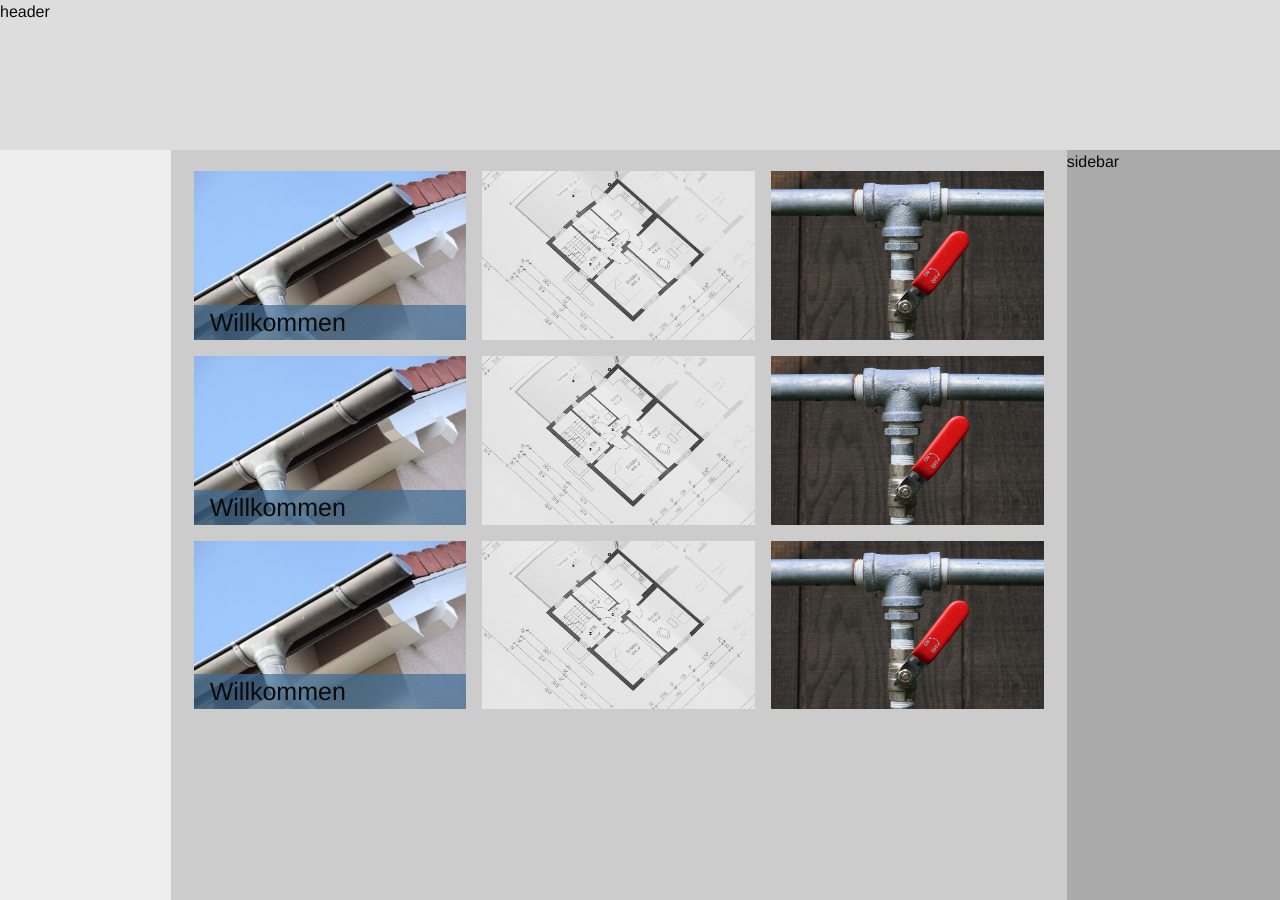
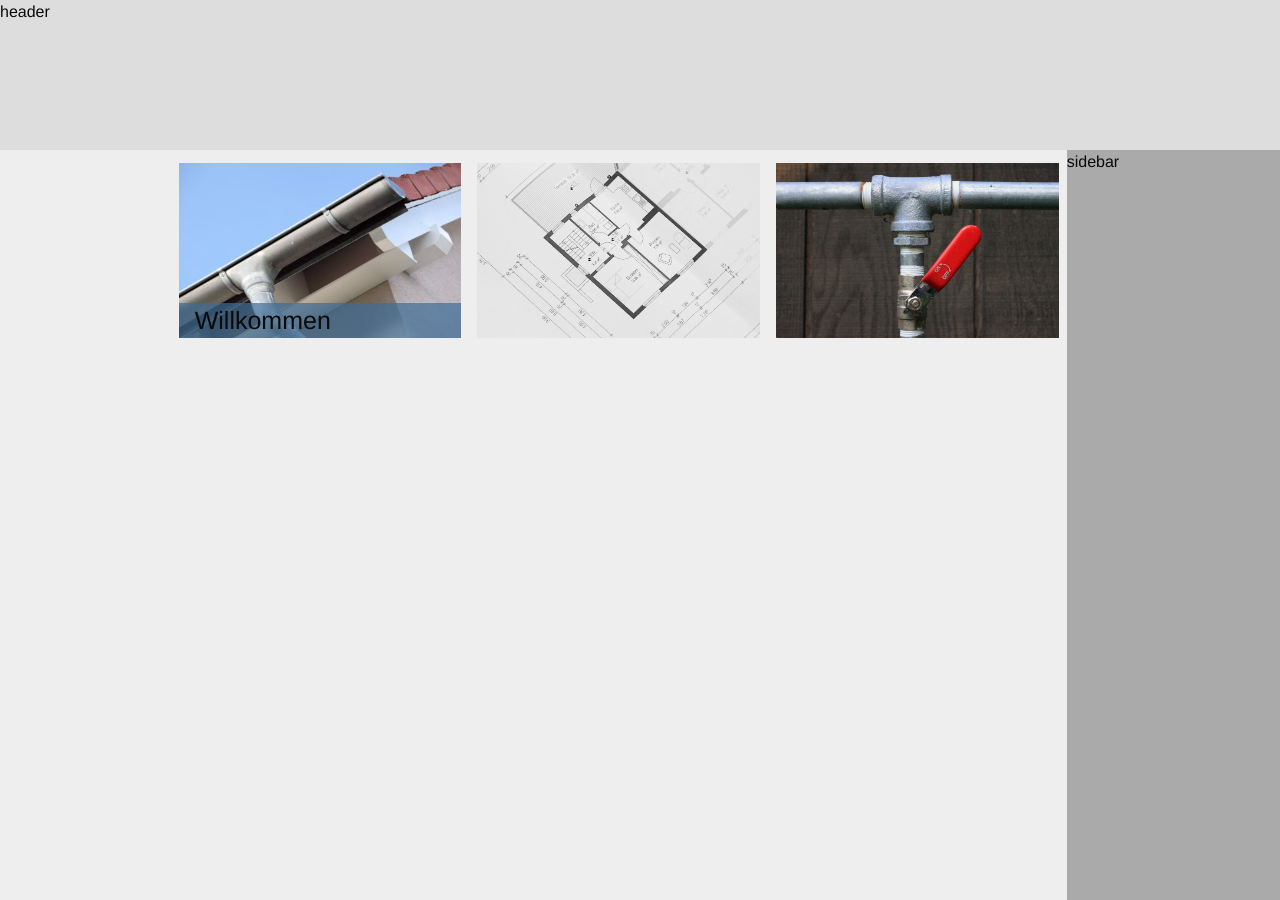
Before and after one commit to elenoid/web-tEigenmann2, a Jekyll site: the page built from index.html, in a window 1280 px wide. Built offline with Jekyll 4.4.1, drawn with Linux system fonts in a browser that asks for light colours; nearby versions of some CDN libraries.

```diff
--- a/Gemfile
+++ b/Gemfile
@@ -20,6 +20,7 @@
 # If you have any plugins, put them here!
 group :jekyll_plugins do
   gem "jekyll-feed", "~> 0.6"
+  gem 'octopress-minify-html'
   gem 'jekyll-livereload'
 end
 
--- a/_config.yml
+++ b/_config.yml
@@ -11,6 +11,9 @@
   Google search results) and in your feed.xml site description.
 baseurl: "" # the subpath of your site, e.g. /blog
 url: "" # the base hostname & protocol for your site, e.g. http://example.com
+
+# uglifier
+env: production
 
 # Build settings
 markdown: kramdown
--- a/_sass/style-main-page.scss
+++ b/_sass/style-main-page.scss
@@ -11,15 +11,15 @@
 }
 
 
-.sections-and-sidebar-main-cell{
+.sections-and-sidebar-main_cell{
   background-color: #eee;
 }
 
 
-.sections-and-sidebar-main-grid-x{
+.sections-and-sidebar-main_grid-x{
   height: 100%;
 
-  .sections-content-grid-container{
+  .sections-content_grid-container{
     padding-top: 0.8rem;
     padding-bottom: 0.8rem;
     overflow-y: auto;
@@ -32,17 +32,42 @@
     height: 100%;
   }
 
-  .sections-content-cell{
-    background-color: #ccc;
+  .sections-content_cell{
+    // background-color: #ccc;
     @media(min-width: 640px){
       width: 66.66667%;
     }
+    @media(min-width: 640px) and (max-width: 1024px){
+      width: 75%;
+    }
     @media(min-width: 1024px) and (max-width: 1224px) and (min-height: 830px){
-      width: 82%;
+      width: 83.33333%;
     }
     @media(min-width: 1224px) and (max-width: 1624px) and (min-height: 830px){
       width: 70%;
     }
+  }
+}
+
+
+
+
+
+
+
+.sections-content_grid-y{
+  justify-content: space-between;
+  @media(min-width: 640px){
+    height: 100%;
+  }
+  @media(min-width: 640px) and (max-width: 1324px) and (min-height: 600px){
+    justify-content: flex-start;
+  }
+
+  .grid-margin-x > .cell {
+    width: calc(100% - 1rem);
+    margin-left: 0.5rem;
+    margin-right: 0.5rem;
   }
 
   img{
@@ -53,7 +78,6 @@
     top: 0;
     bottom: 0;
     left: 0;
-  }
   }
 
   figcaption{
@@ -70,34 +94,17 @@
     bottom: 0;
   }
 
-.cell-width:hover figcaption{
-  height: 100%;
-}
-
-
-
-
-
-
-.cell-width{
+  .figure-width{
     width: 100%;
-  margin: 0.5rem;
+    // margin: 0.5rem;
     position: relative;
     overflow: hidden;
-  background-color: limegreen;
+    padding-top: 63%;
     @media(min-width: 640px){
       padding-top: 19.5%;
     }
   }
-.cell-height{
-  // background-color: #ddd;
-}
-.grid-section{
-  justify-content: space-between;
-  @media(min-width: 640px){
+  .figure-width:hover figcaption{
     height: 100%;
   }
-  @media(min-width: 640px) and (max-width: 1324px) and (min-height: 600px){
-    justify-content: flex-start;
 }
-}
--- a/index.html
+++ b/index.html
@@ -8,16 +8,16 @@
     <header class="cell medium-2 header">
       header
     </header>
-    <div class="cell auto sections-and-sidebar-main-cell">
-      <div class="grid-x align-right sections-and-sidebar-main-grid-x">
-        <div class="cell sections-content-cell"> <!-- default medium-8, settings in css -->
+    <div class="cell auto sections-and-sidebar-main_cell">
+      <div class="grid-x align-right sections-and-sidebar-main_grid-x">
+        <div class="cell sections-content_cell"> <!-- default medium-8, settings in css -->
           <!-- CONTENT SECTION -->
-          <div class="grid-container fluid  sections-content-grid-container">
-            <div class="grid-y grid-section">
+          <div class="grid-container fluid  sections-content_grid-container">
+            <div class="grid-y sections-content_grid-y">
 
-              <div class="cell cell-height">
-                <div class="grid-x">
-                  <div class="cell cell-width small-12 medium-auto">
+              <div class="cell row-height">
+                <div class="grid-x grid-margin-x">
+                  <figure class="cell figure-width small-12 medium-auto">
                     <img src="img/willkommen.jpg" alt="willkommen">
                     <figcaption>
                       <h4>Willkommen</h4>
@@ -29,65 +29,15 @@
                        </p>
                        <hr>
                     </figcaption>
-                  </div>
-                  <div class="cell cell-width small-12 medium-auto">
+                  </figure>
+                  <figure class="cell figure-width small-12 medium-auto">
                     <img src="img/neubau.jpg" alt="willkommen">
-                  </div>
-                  <div class="cell cell-width small-12 medium-auto">
+                  </figure>
+                  <figure class="cell figure-width small-12 medium-auto">
                     <img src="img/umbau.jpg" alt="willkommen">
-                  </div>
+                  </figure>
                 </div>
               </div>
-
-              <div class="cell cell-height">
-                <div class="grid-x">
-                  <div class="cell cell-width small-12 medium-auto">
-                    <img src="img/willkommen.jpg" alt="willkommen">
-                    <figcaption>
-                      <h4>Willkommen</h4>
-                      <hr>
-                      <p>
-                        Lorem ipsum dolor sit amet, consetetur sadipscing elitr, sed diam
-                        nonumy eirmod tempor invidunt ut labore et dolore magna aliquyam erat,
-                         sed diam voluptua.
-                       </p>
-                       <hr>
-                    </figcaption>
-                  </div>
-                  <div class="cell cell-width small-12 medium-auto">
-                    <img src="img/neubau.jpg" alt="willkommen">
-                  </div>
-                  <div class="cell cell-width small-12 medium-auto">
-                    <img src="img/umbau.jpg" alt="willkommen">
-                  </div>
-                </div>
-              </div>
-
-              <div class="cell cell-height">
-                <div class="grid-x">
-                  <div class="cell cell-width small-12 medium-auto">
-                    <img src="img/willkommen.jpg" alt="willkommen">
-                    <figcaption>
-                      <h4>Willkommen</h4>
-                      <hr>
-                      <p>
-                        Lorem ipsum dolor sit amet, consetetur sadipscing elitr, sed diam
-                        nonumy eirmod tempor invidunt ut labore et dolore magna aliquyam erat,
-                         sed diam voluptua.
-                       </p>
-                       <hr>
-                    </figcaption>
-                  </div>
-                  <div class="cell cell-width small-12 medium-auto">
-                    <img src="img/neubau.jpg" alt="willkommen">
-                  </div>
-                  <div class="cell cell-width small-12 medium-auto">
-                    <img src="img/umbau.jpg" alt="willkommen">
-                  </div>
-                </div>
-              </div>
-
-
 
 
             </div>
@@ -95,7 +45,7 @@
           <!-- END CONTENT SECTION -->
         </div>
         <!-- SIDEBAR -->
-        <div class="cell medium-2 sidebar">
+        <div class="cell medium-3 large-2 sidebar">
           sidebar
         </div>
       </div>
```
Also changed, not shown: Gemfile.lock. Lines whose indentation alone changed are shown as unchanged.
